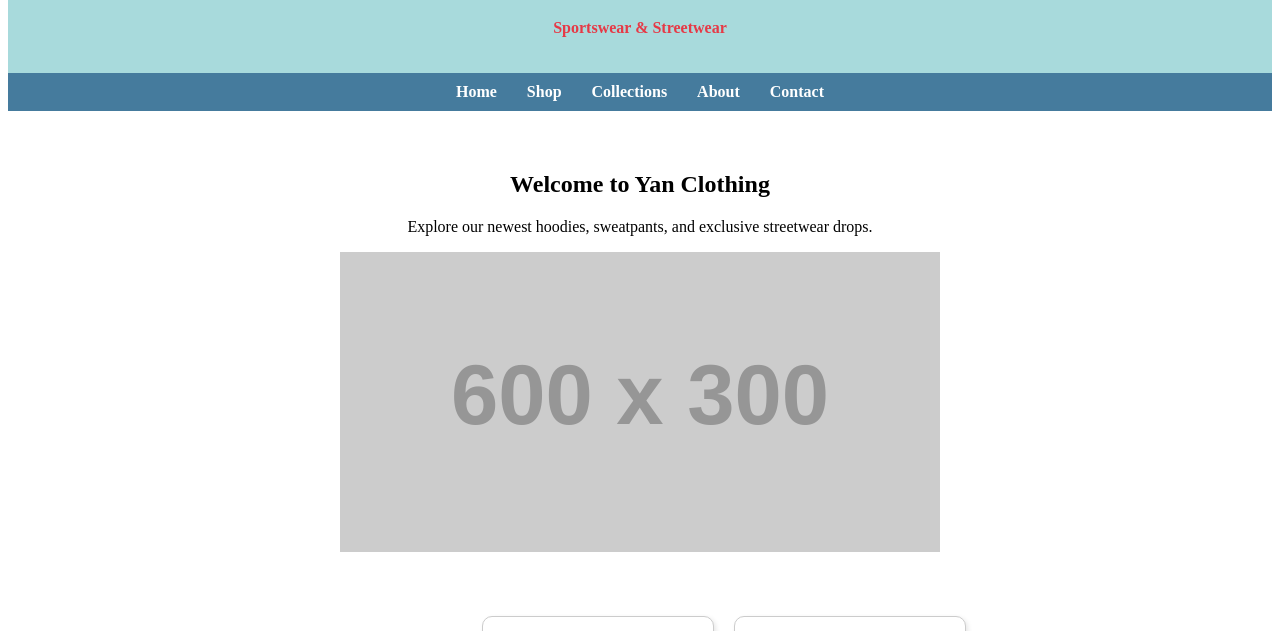
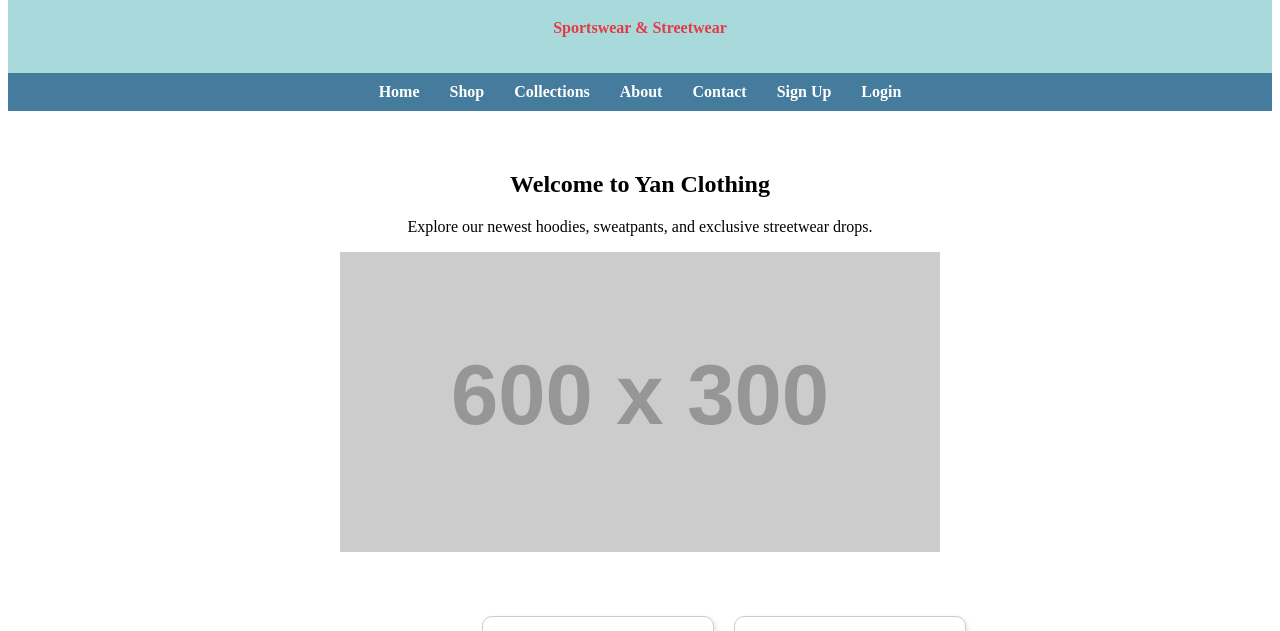
Before and after one commit to Hamlet450/lab2IST256, a plain HTML site: page index.html in a window 1280 px wide. Shown: the part 89-720 px from the top of the page. Drawn offline with Linux system fonts and the light colour scheme; placeholder pictures from the web are drawn by us.

Commit message:
Update index.html

```diff
--- a/index.html
+++ b/index.html
@@ -32,6 +32,9 @@
         <li><a href="#">Collections</a></li>
         <li><a href="#">About</a></li>
         <li><a href="#">Contact</a></li>
+        <!-- NEW: link to Bootstrap signup page + login anchor -->
+        <li><a href="signup.html">Sign Up</a></li>
+        <li><a href="signup.html#login">Login</a></li>
     </ul>
 </nav>
 
```
